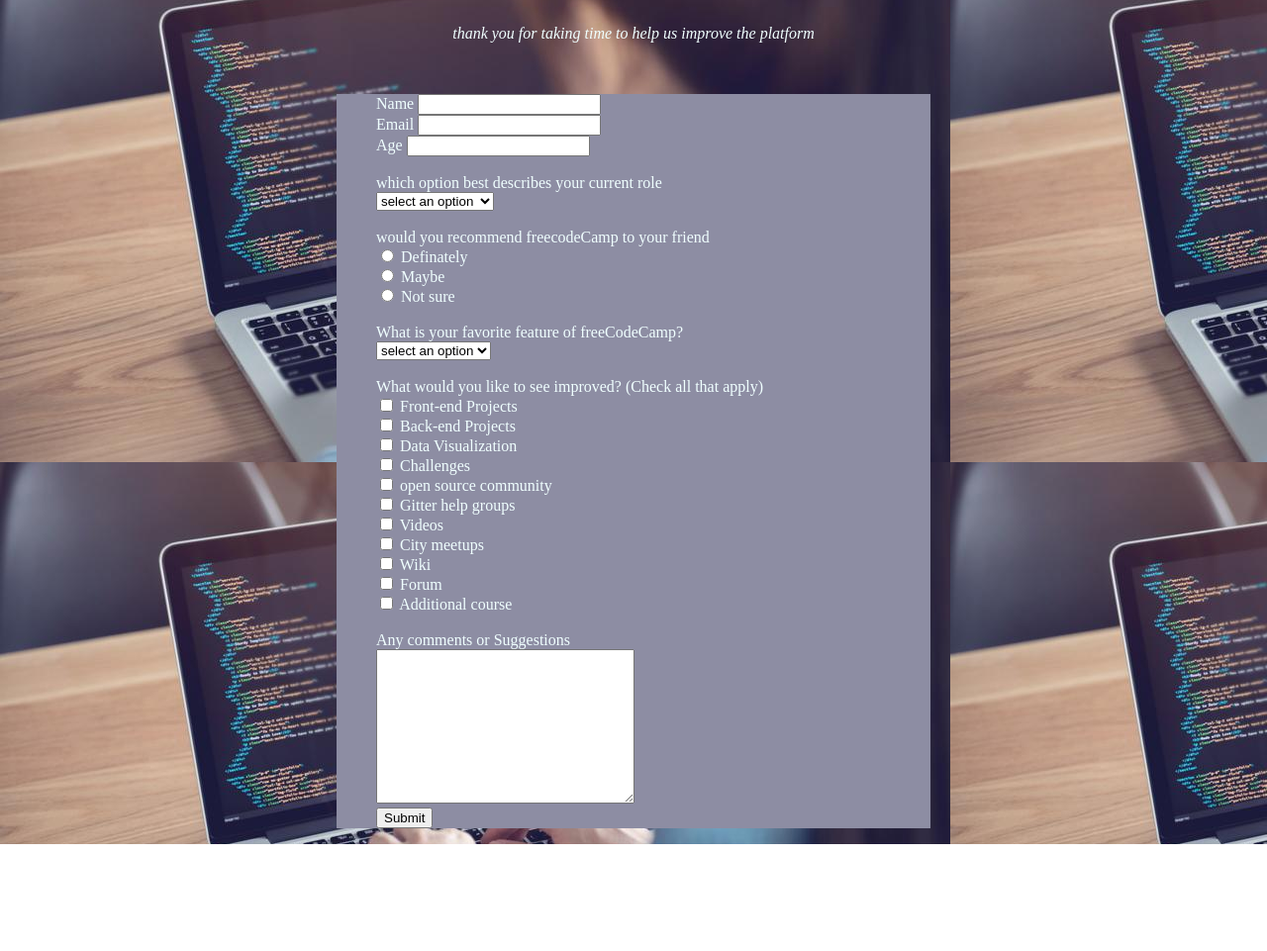
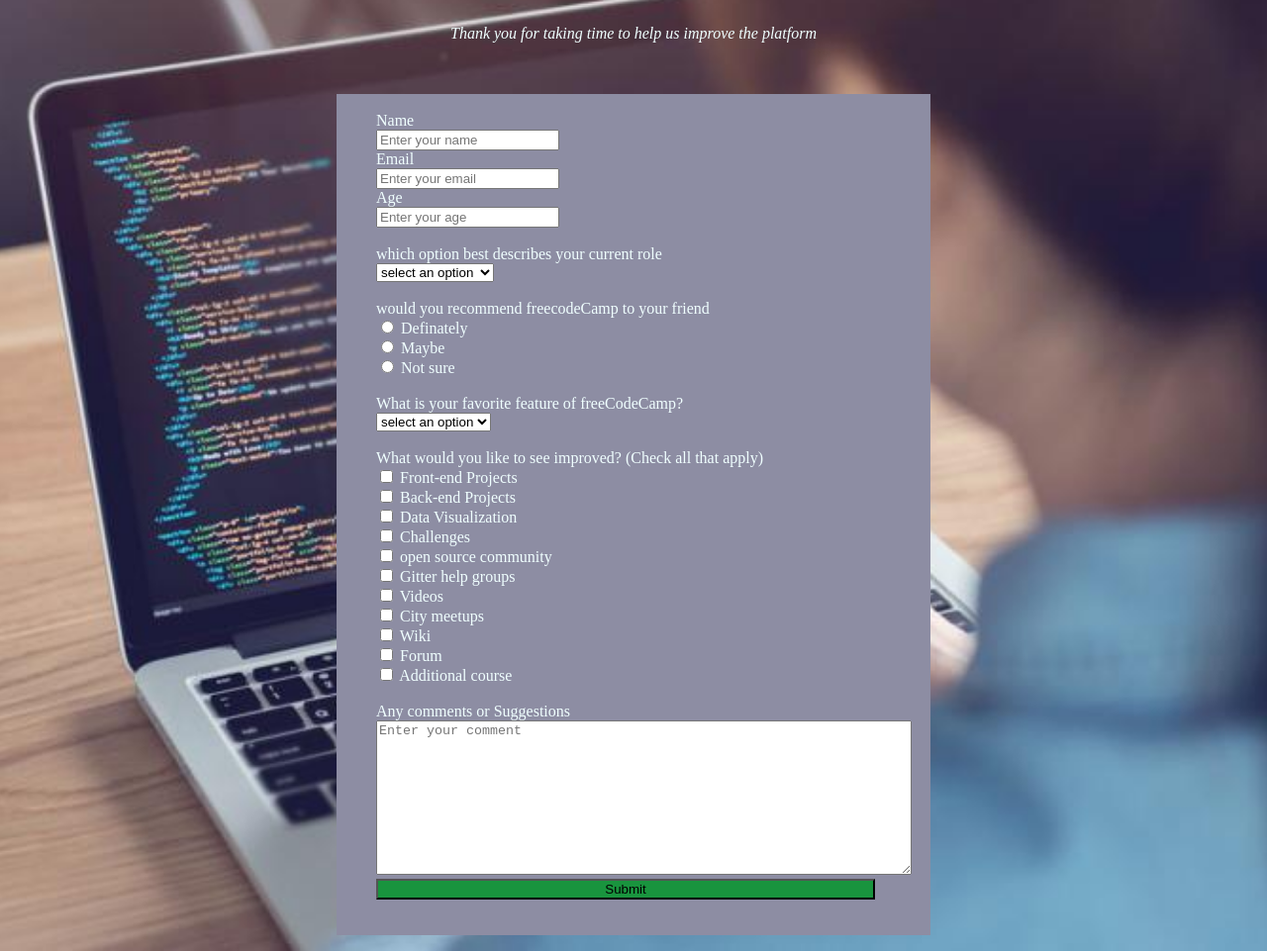
Before and after one commit to shakespear95/anitashakesrepo, a plain HTML site: page index.html in a window 1280 px wide. Shown: the part 73-1034 px from the top of the page at 99% size. Before the commit the page ends 926 px from the top, so only its background shows below. Drawn offline with Linux system fonts and the light colour scheme.

Commit message:
Updated HTML and CSS files

```diff
--- a/css/style.css
+++ b/css/style.css
@@ -4,6 +4,9 @@
     width: 600px;
     background-image: url("freecodecamp.jpeg.jpg");
     color: azure;
+    background-position: center;
+    background-repeat: no-repeat;
+    background-size: cover;
 
 }
 h1{
@@ -15,8 +18,18 @@
 .main{
 
 }
+#submit{
+    text-align: center;
+    width: 90%;
+    background-color: rgb(25, 148, 62);
+}
+
 .div1{
     text-align: center;
+  }
+
+  .div-input{
+
   }
 
 li{
--- a/index.html
+++ b/index.html
@@ -11,26 +11,29 @@
 <div class="main">
   <body>
     <h1>Freecodecamp survey</h1><br>
-    <div class="div1"><em> thank you for taking time to help us improve the platform</em><br><br></div>
+    <div class="div1"><em> Thank you for taking time to help us improve the platform</em><br><br></div>
   </div>
     <br>
     <div class="form">
     <form action="">
 
       <ul>
-        <li>
-          <label for="your name">Name</label>
-          <input id="your name" name="yourname"/>
+    <div class="div-input">
+        <li><br>
+          <label for="your name">Name</label><br>
+          <input id="your name" name="yourname" placeholder="Enter your name"/>
+
+
         </li><br>
         <li>
-          <label for="your name">Email</label>
-          <input id="your name" name="yourname"/>
+          <label for="your name">Email</label><br>
+          <input id="your name" name="yourname" placeholder="Enter your email"/>
         </li><br>
         <li>
-          <label for="your name">Age</label>
-          <input id="your name" name="yourname"/>
+          <label for="your name">Age</label><br>
+          <input id="your name" name="yourname" placeholder="Enter your age"/>
         </li><br>
-
+      </div>
         <li><br>
           <label for="options"> which option best describes your current role</label><br>
           <select name="" id="">
@@ -98,17 +101,12 @@
      <li>
       <label for="">Any comments or Suggestions</label><br>
 
-      <textarea name="Comments" id="" cols="30" rows="10"></textarea>
+      <textarea name="Comments" id="" cols="65" rows="10" placeholder="Enter your comment"></textarea>
      </li><br>
-
-     <input type="submit" value="Submit">
+<div class ="submit"></div>
+     <input type="submit" value="Submit" id="submit"><br><br><br>
+    </div>
       </ul>
-
-
-
-
-
-
     </form>
   </div>
 </div>
```
Also changed, not shown: css/emily-morter-8xAA0f9yQnE-unsplash.jpg (added).
